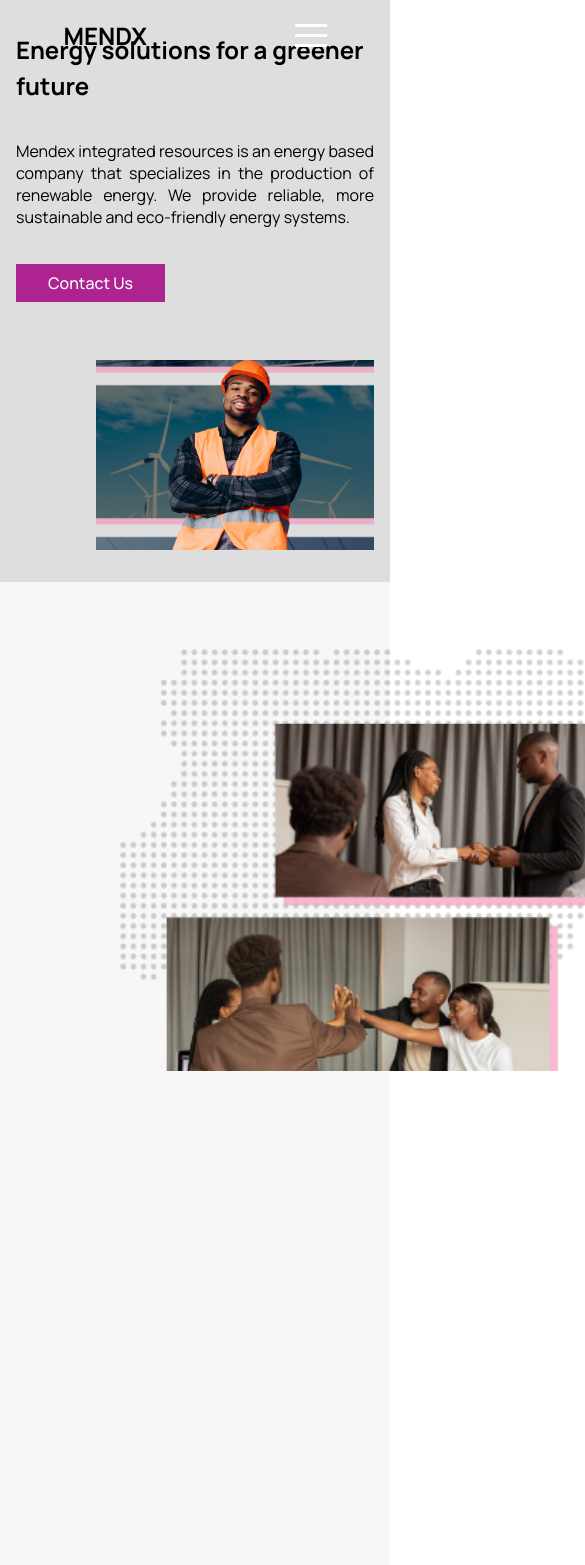
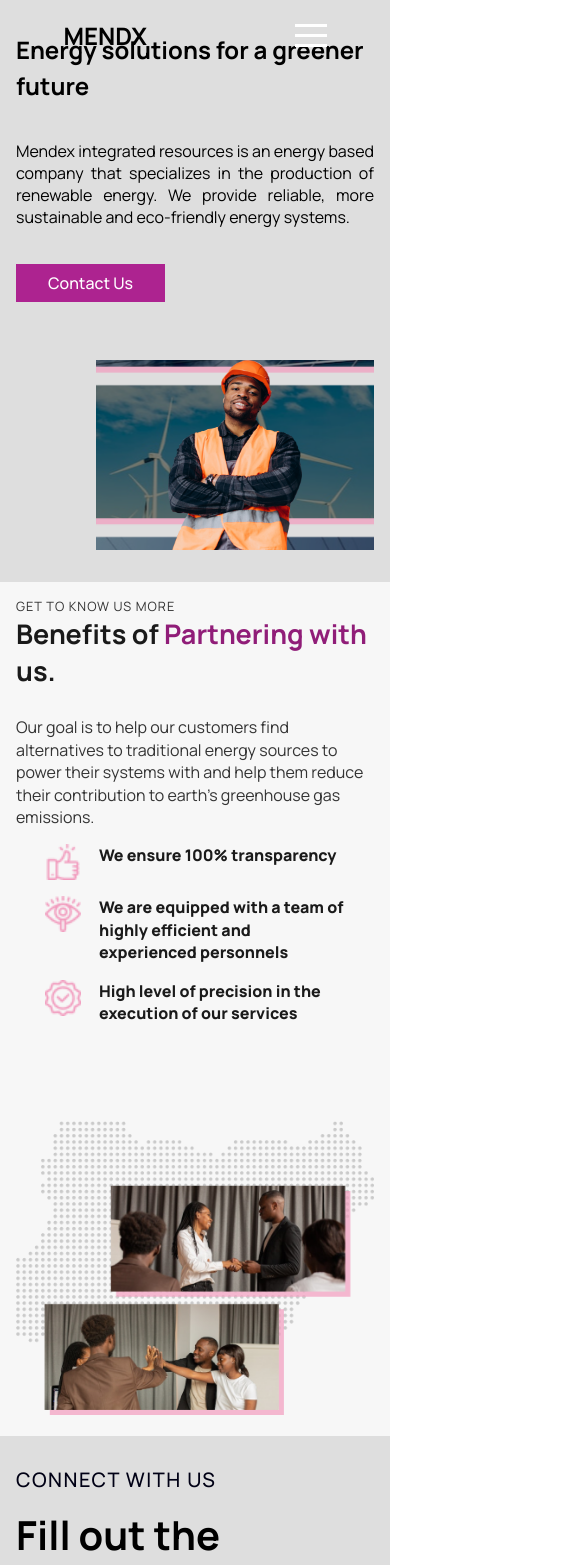
Before and after one commit to GZMaster/mendx, a React (Create React App) app: page / in a window 390 px wide. Shown: the top 1565 px of the page, 585 px wide, since content can reach past the window. Built offline with nearby package versions, Linux system fonts and the light colour scheme.

Commit message:
about responsive

```diff
--- a/src/pages/about/About.scss
+++ b/src/pages/about/About.scss
@@ -39,12 +39,16 @@
     .About_Text_Heading {
 
       p {
-        font-family: "Manrope", sans-serif;
+        width: 472px;
+        height: 22px;
+        font-family: 'Manrope';
         font-style: normal;
-        font-weight: 300;
-        font-size: 1rem;
-        line-height: 150%;
-        margin: 0px;
+        font-weight: 400;
+        font-size: 16px;
+        line-height: 140%;
+        letter-spacing: 0.08em;
+        text-transform: uppercase;
+        color: #333333;
       }
 
       .About_Text_Header {
@@ -68,6 +72,8 @@
       gap: 32px;
 
       p {
+        width: 472px;
+        height: 66px;
         font-family: "Manrope", sans-serif;
         font-style: normal;
         font-weight: 300;
@@ -77,11 +83,6 @@
       }
 
       .About_List {
-        font-family: "Manrope", sans-serif;
-        font-style: normal;
-        font-weight: 300;
-        font-size: 18px;
-        line-height: 150%;
         margin: 0px;
         list-style: none;
         padding: 0px;
@@ -92,12 +93,6 @@
           gap: 18px;
           margin: 1rem;
           padding: 0 13px;
-          font-family: 'Manrope';
-          font-style: normal;
-          font-weight: 800;
-          font-size: 16px;
-          line-height: 140%;
-          padding: 10px;
 
           img {
             width: 36px;
@@ -105,6 +100,8 @@
           }
 
           p {
+            width: 322px;
+            height: 22px;
             font-family: 'Manrope';
             font-style: normal;
             font-weight: 800;
@@ -122,3 +119,109 @@
   }
 
 }
+
+@media screen and (min-width: 769px) and (max-width: 1199px) {
+
+}
+
+@media screen and (max-width: 768px) {
+  .About_Wrapper {
+    flex-direction: column-reverse;
+    padding: 1rem 1rem;
+    margin: 0;
+
+    .About_Image_Wrap {
+
+      .About_Image {
+        width: 100%;
+        height: auto;
+      }
+    }
+
+    .About_Text_Wrapper {
+      width: 100%;
+
+      .About_Text_Heading {
+
+        p {
+          width: 100%;
+          height: auto;
+          font-weight: 400;
+          font-size: 0.8rem;
+          line-height: 140%;
+          letter-spacing: 0.08em;
+          text-transform: uppercase;
+          color: #333333;
+          margin: 0px;
+        }
+
+        .About_Text_Header {
+          width: 100%;
+          height: auto;
+          font-family: 'Manrope';
+          font-style: normal;
+          font-weight: 700;
+          font-size: 27px;
+          line-height: 37px;
+          color: #1A1A1A;
+          margin-top: 0px;
+
+          span {
+            color: rgba(144, 29, 120, 1);
+          }
+        }
+      }
+
+      .About_Text_Body {
+        gap: 32px;
+
+
+        p {
+          width: 100%;
+          height: auto;
+          font-family: 'Manrope';
+          font-style: normal;
+          font-weight: 400;
+          font-size: 1rem;
+          line-height: 140%;
+          color: #333333;
+          margin: 0px;
+        }
+
+        .About_List {
+          width: 100%;
+          height: auto;
+          margin: 0px;
+          list-style: none;
+          padding: 0px;
+
+          li {
+            display: flex;
+            flex-direction: row;
+            gap: 18px;
+            margin: 1rem;
+            padding: 0 13px;
+
+            img {
+              width: 36px;
+              height: 36px;
+            }
+
+            p {
+              width: 100%;
+              height: auto;
+              font-family: 'Manrope';
+              font-style: normal;
+              font-weight: 800;
+              font-size: 1rem;
+              line-height: 140%;
+              color: #1A1A1A;
+            }
+          }
+        }
+      }
+    }
+  }
+
+
+}
```
